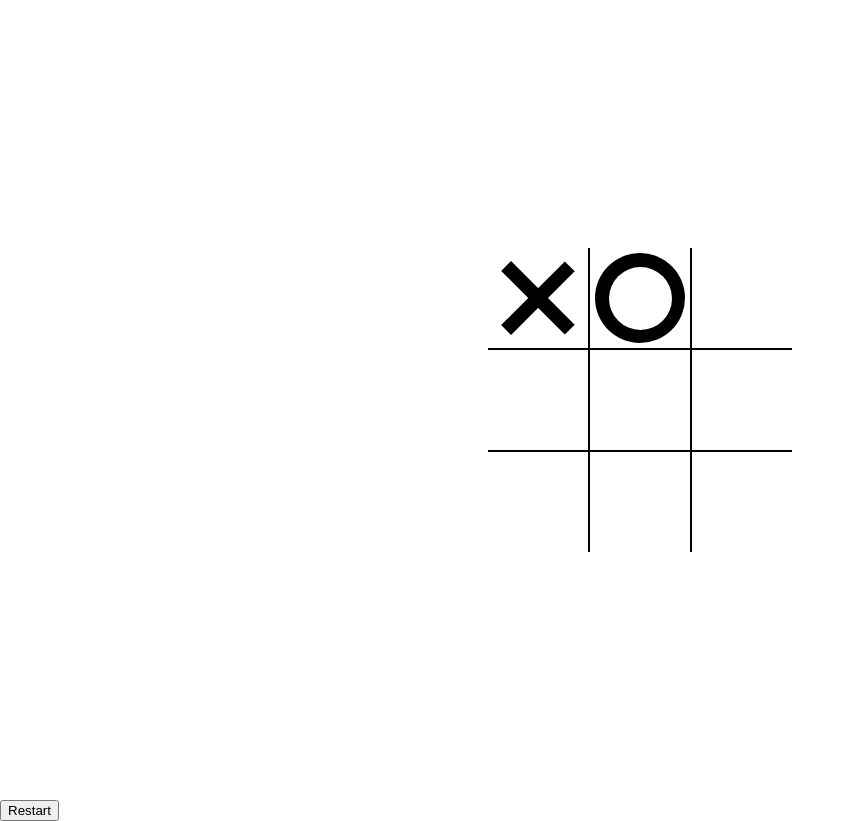
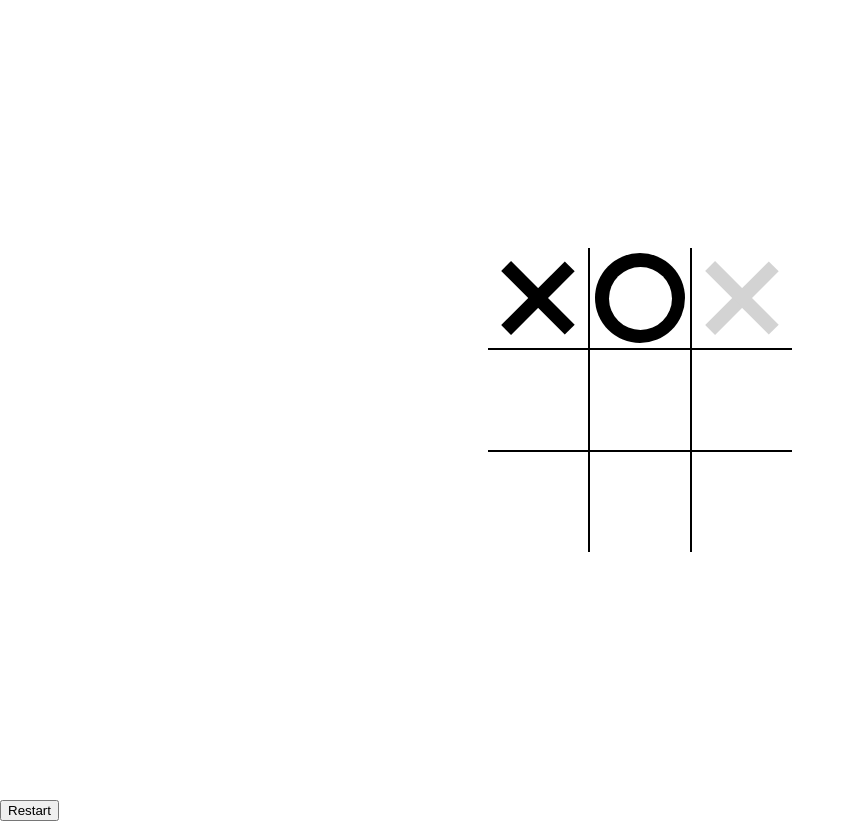
Before and after one commit to Hudsondaniel/Small-Projects, a plain HTML site: page Tic-Tac-Toe-DiffApproach/index.html in a window 1280 px wide. In both pictures the pointer is over the element 741 px from the left and 298 px from the top of the page. Shown: the whole page, without its empty margins (0-855 px from the left). Drawn offline with Linux system fonts and the light colour scheme.

Commit message:
Crazy!! how the whole thing finished with css. Completed prompt for x and o

```diff
--- a/Tic-Tac-Toe-DiffApproach/style.css
+++ b/Tic-Tac-Toe-DiffApproach/style.css
@@ -57,18 +57,31 @@ body{
 
 .cell.x::before,
 .cell.x::after{
+    background-color: black;
+}
+
+.board.x .cell:not(.x):not(.circle):hover::before,
+.board.x .cell:not(.x):not(.circle):hover::after{
+    background-color: lightgrey;
+}
+
+.cell.x::before,
+.cell.x::after,
+.board.x .cell:not(.x):not(.circle):hover::before,
+.board.x .cell:not(.x):not(.circle):hover::after{
     content: '';
     width: calc(var(--mark-size) * .15);
     position: absolute;
     height: var(--mark-size);
-    background-color: black;
 }
 
-.cell.x::before{
+.cell.x::before,
+.board.x .cell:not(.x):not(.circle):hover::before{
     transform: rotate(45deg);
 }
 
-.cell.x::after{
+.cell.x::after,
+.board.x .cell:not(.x):not(.circle):hover::after{
     transform: rotate(-45deg);
 }
 
```
